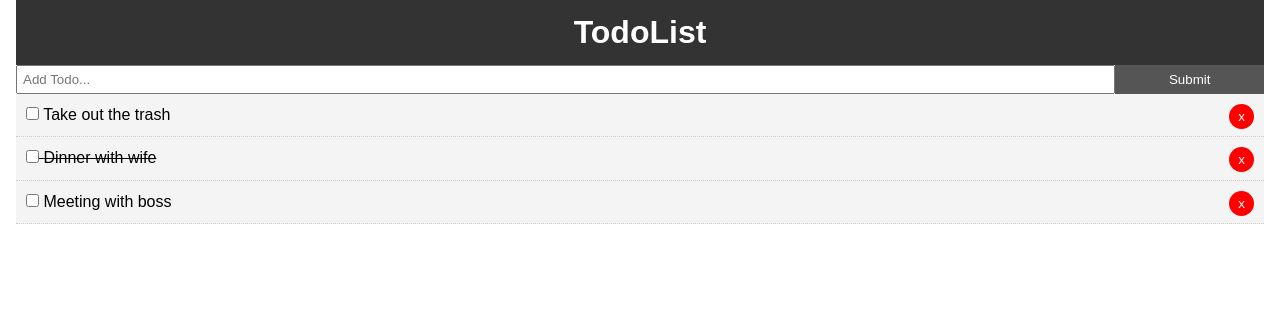
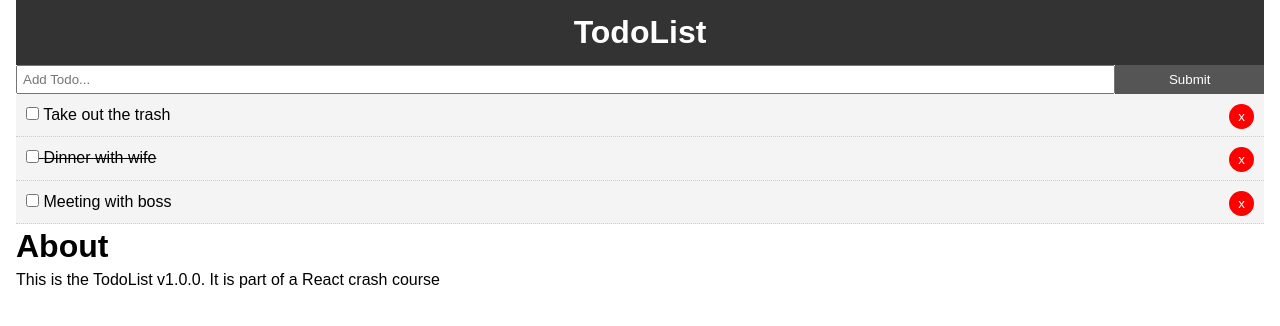
Before and after one commit to roshan2021/react-todolist, a React (Create React App) app: page /about in a window 1280 px wide. Shown: the top 326 px of the page. Built offline with nearby package versions, Linux system fonts and the light colour scheme.

Commit message:
feat: router and route paths for / and about

```diff
--- a/package.json
+++ b/package.json
@@ -8,6 +8,7 @@
     "@testing-library/user-event": "^7.2.1",
     "react": "^16.13.1",
     "react-dom": "^16.13.1",
+    "react-router-dom": "^5.2.0",
     "react-scripts": "3.4.1",
     "uuid": "^8.3.0"
   },
--- a/src/App.js
+++ b/src/App.js
@@ -1,7 +1,9 @@
 import React, {Component} from 'react';
+import { BrowserRouter as Router, Route } from 'react-router-dom';
 import Header from "./components/layout/Header";
 import Todos from "./components/Todos";
 import AddTodo from "./components/AddTodo";
+import About from './components/pages/About';
 // import uuid from 'uuid';
 
 import './App.css';
@@ -55,13 +57,22 @@
 
   render() {
     return (
-        <div className="App">
-            <div className="container">
-                <Header />
-                <AddTodo addToDo={this.addTodo}/>
-                <Todos todos={this.state.todos} markComplete={this.markComplete} delTodo={this.delTodo}/>
+        <Router>
+            <div className="App">
+                <div className="container">
+                    <Header />
+                    <Route path="/" render={props => (
+                        <React.Fragment>
+                            <AddTodo addToDo={this.addTodo}/>
+                            <Todos todos={this.state.todos}
+                                   markComplete={this.markComplete}
+                                   delTodo={this.delTodo}/>
+                        </React.Fragment>
+                    )} />
+                    <Route path="/about" component={About} />
+                </div>
             </div>
-        </div>
+        </Router>
     );
   }
 }
--- /dev/null
+++ b/src/components/pages/About.js
@@ -0,0 +1,12 @@
+import React from "react";
+
+function About() {
+    return (
+        <React.Fragment>
+            <h1>About</h1>
+            <p>This is the TodoList v1.0.0. It is part of a React crash course</p>
+        </React.Fragment>
+    )
+}
+
+export default About;
```
Also changed, not shown: 1 other file (tests, documents, lock files or other folders).
